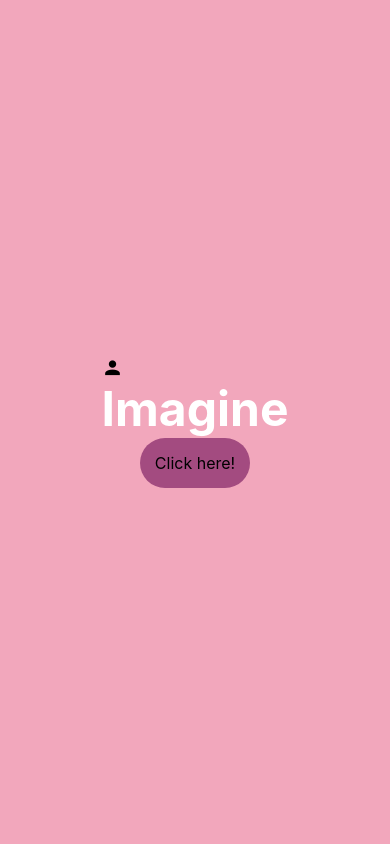
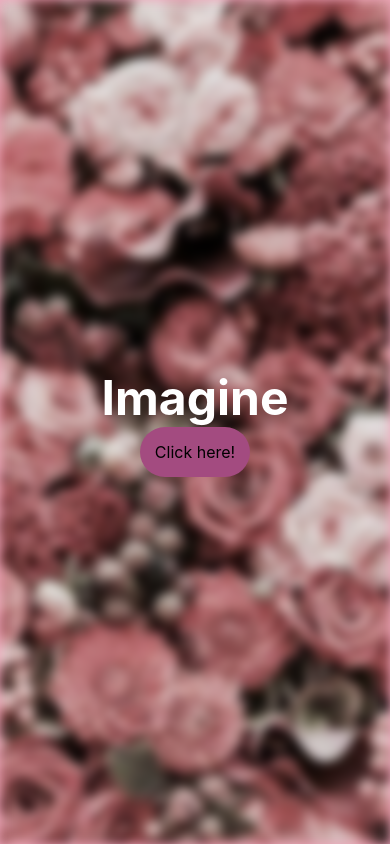
Before and after one commit to ASTROGBAE/COMP3130-example-project-workshops, a React Native app: screen / in a window 390 px wide. Built offline with nearby package versions, Linux system fonts and the light colour scheme.

Commit message:
added app screen

```diff
--- a/App.js
+++ b/App.js
@@ -1,13 +1,14 @@
 import { StyleSheet, View } from 'react-native';
 import LoginScreen from './app/screens/LoginScreen';
 import AppColors from './app/config/AppColors';
+import WelcomeScreen from './app/screens/WelcomeScreen';
 
 // custom components
 
 export default function App() {
   return (
     <View style={styles.container}>
-      <LoginScreen/>
+      <WelcomeScreen/>
     </View>
   );
 }
--- a/app/components/AppScreen.js
+++ b/app/components/AppScreen.js
@@ -17,7 +17,6 @@ const styles = StyleSheet.create({
         flex:1,
         marginTop: Constants.statusBarHeight,
         backgroundColor: AppColors.primary,
-        alignItems: 'center',
         justifyContent: 'center',
     }
 })
--- a/app/screens/LoginScreen.js
+++ b/app/screens/LoginScreen.js
@@ -11,7 +11,7 @@ import {MaterialCommunityIcons} from '@expo/vector-icons'
 function LoginScreen(props) {
     //const [user, setUser] = useState();
     return (
-        <AppScreen style={styles.container}>
+        <AppScreen>
             <View>
                 <MaterialCommunityIcons name={'account'} size={22}/>
                 <AppText>Imagine</AppText>
--- /dev/null
+++ b/app/screens/WelcomeScreen.js
@@ -0,0 +1,41 @@
+import { StatusBar } from 'expo-status-bar';
+import React from 'react';
+import { StyleSheet, View, ImageBackground, Platform } from 'react-native';
+
+import AppText from '../components/AppText';
+import AppButton from '../components/AppButton';
+import AppScreen from '../components/AppScreen';
+import {MaterialCommunityIcons} from '@expo/vector-icons'
+
+const BlurRadiusValue = Platform.OS === 'android' ? 2.5 : 5.5;
+
+function WelcomeScreen(props) {
+    return (
+        <AppScreen>
+            <ImageBackground
+                source={require("../assets/pink-flowers.bmp")}
+                resizeMode="cover"
+                style={styles.background}
+                blurRadius={BlurRadiusValue}
+            >
+                <View>
+                    <AppText>Imagine</AppText>
+                    <StatusBar style="auto" />
+                </View>
+                <View>
+                    <AppButton title="Click here!"/>
+                </View>
+            </ImageBackground>
+        </AppScreen>
+    );
+}
+
+const styles = StyleSheet.create({
+    background:{
+        flex: 1,
+        justifyContent: "center",
+        alignItems: "center"
+    }
+})
+
+export default WelcomeScreen;
```
Also changed, not shown: app/assets/pink-flowers.bmp (added).
